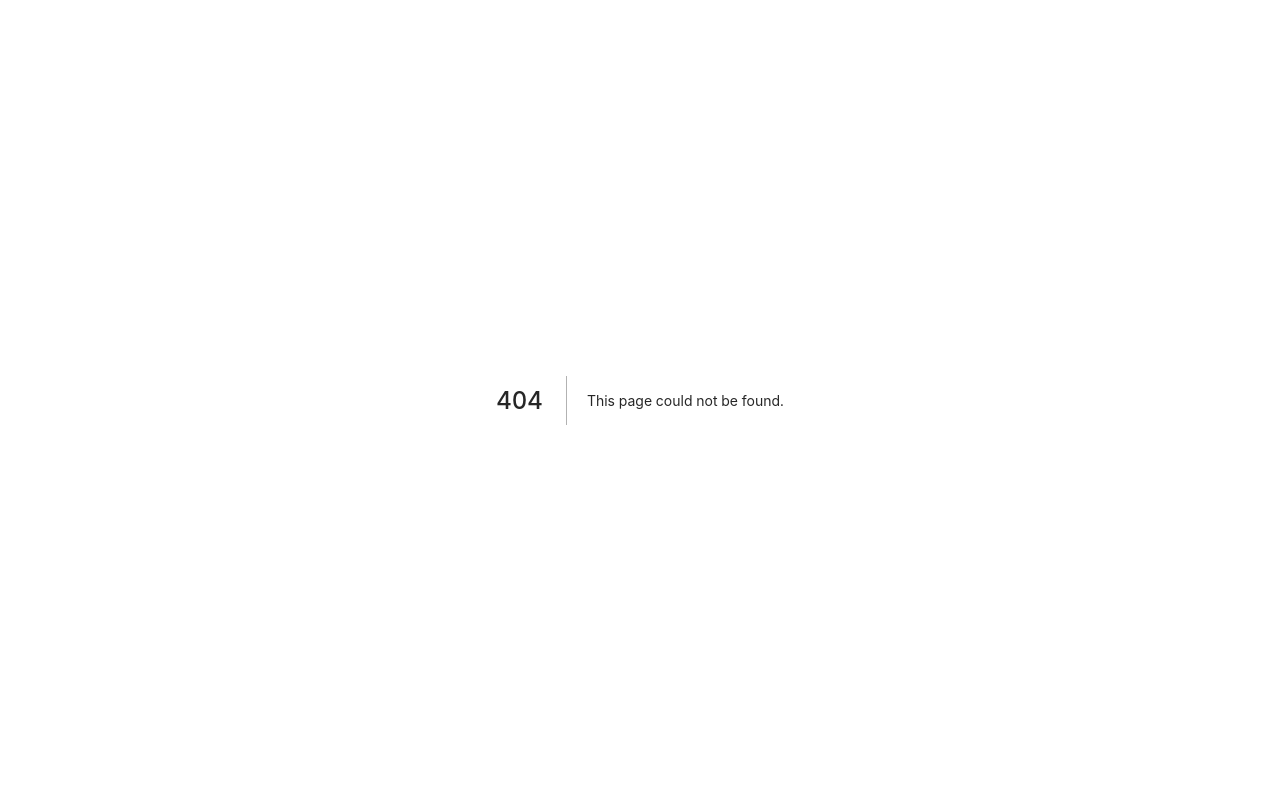
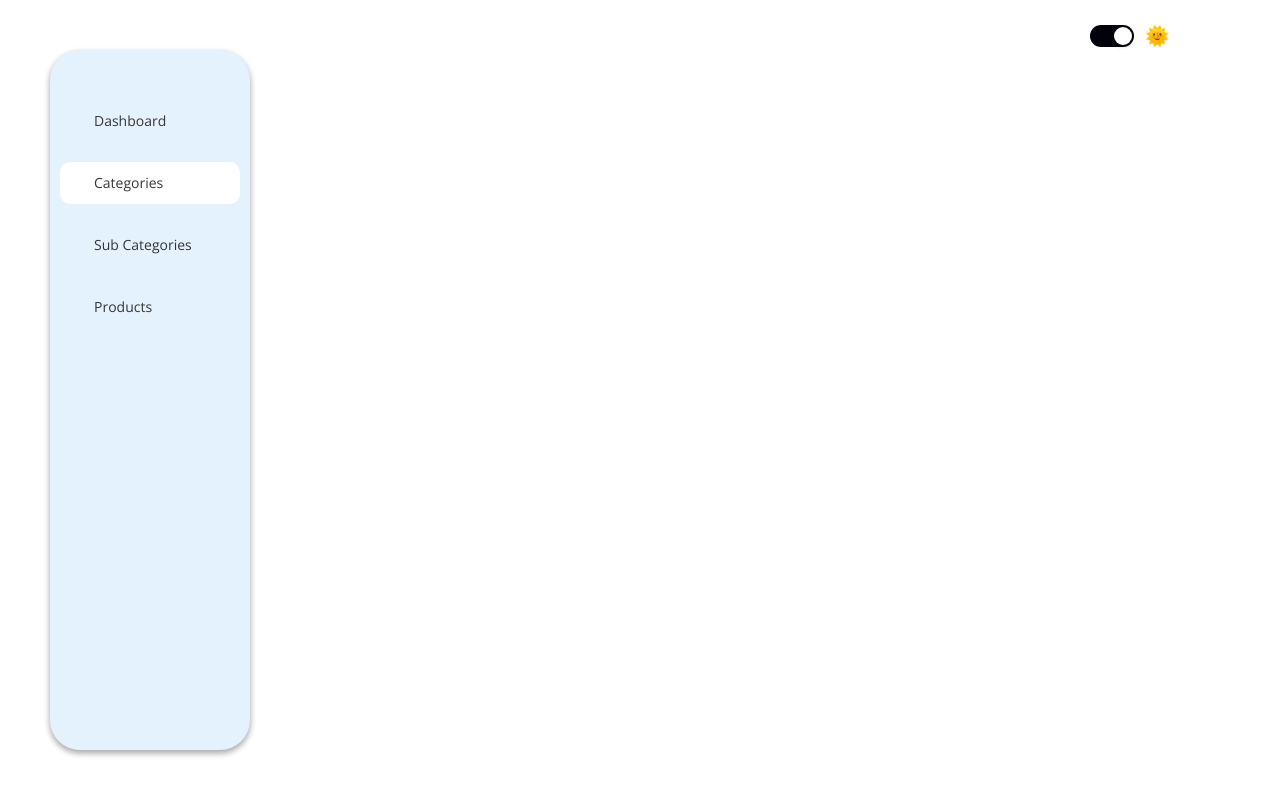
Before and after one commit to kzinthant-d3v/medical-ecommerce, a Next.js app: page /admin/category in a window 1280 px wide. Before the commit this address had no page. Shown: the top 796 px of the page. Built offline with nearby package versions, Linux system fonts and the light colour scheme.

Commit message:
'linkadded'

```diff
--- a/components/Nav.tsx
+++ b/components/Nav.tsx
@@ -1,5 +1,6 @@
 import styled from 'styled-components';
 import { useRouter } from 'next/router';
+import Link from 'next/link';
 
 const NavContainer = styled.div`
   height: 100vh;
@@ -35,19 +36,27 @@ export default function Nav(): JSX.Element {
   return (
     <NavContainer>
       <NavBar>
+        <Link href="/admin/home">
           <NavItem active={router.pathname === '/admin/home'}>
             <i className="nav-icon fas fa-chart-line"></i>
             Dashboard
           </NavItem>
+        </Link>
+        <Link href="/admin/category">
           <NavItem active={router.pathname === '/admin/category'}>
             <i className="nav-icon fas fa-bookmark"></i>Categories
           </NavItem>
+        </Link>
+        <Link href="/admin/subcategory">
           <NavItem active={router.pathname === '/admin/subcategory'}>
             <i className="nav-icon fas fa-box-open"></i>Sub Categories
           </NavItem>
+        </Link>
+        <Link href="/admin/product">
           <NavItem active={router.pathname === '/admin/product'}>
             <i className="nav-icon fas fa-briefcase"></i>Products
           </NavItem>
+        </Link>
       </NavBar>
     </NavContainer>
   );
--- /dev/null
+++ b/pages/admin/category.tsx
@@ -0,0 +1,4 @@
+import { AdminLayout } from '../../components/layouts/AdminLayout';
+export default function Category(): JSX.Element {
+  return <AdminLayout></AdminLayout>;
+}
--- /dev/null
+++ b/pages/admin/product.tsx
@@ -0,0 +1,4 @@
+import { AdminLayout } from '../../components/layouts/AdminLayout';
+export default function Product(): JSX.Element {
+  return <AdminLayout></AdminLayout>;
+}
--- /dev/null
+++ b/pages/admin/subcategory.tsx
@@ -0,0 +1,4 @@
+import { AdminLayout } from '../../components/layouts/AdminLayout';
+export default function SubCategory(): JSX.Element {
+  return <AdminLayout></AdminLayout>;
+}
```
Lines whose indentation alone changed are shown as unchanged.
